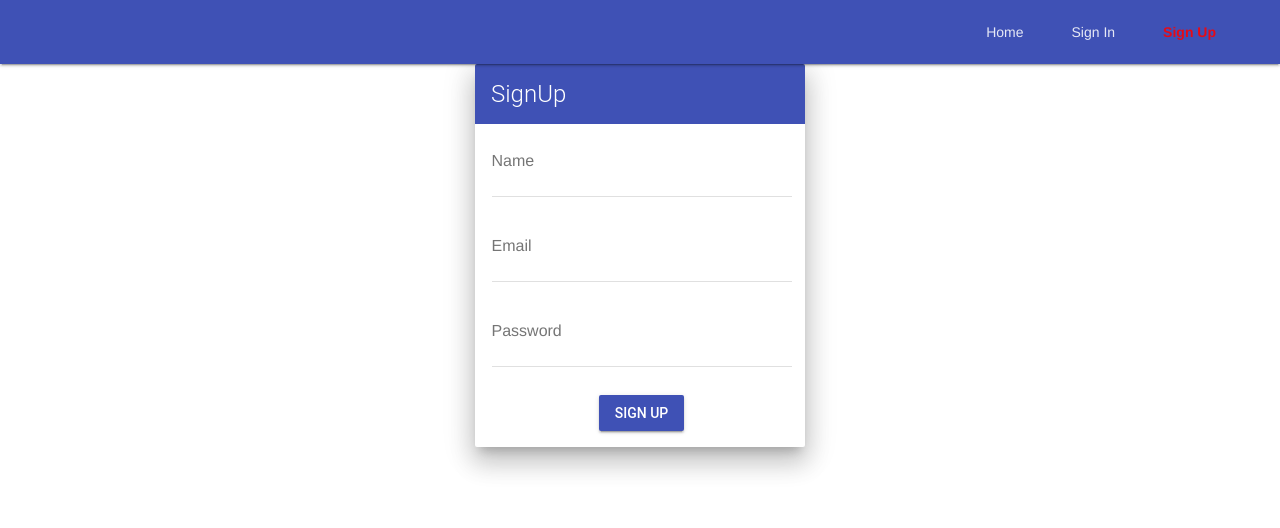
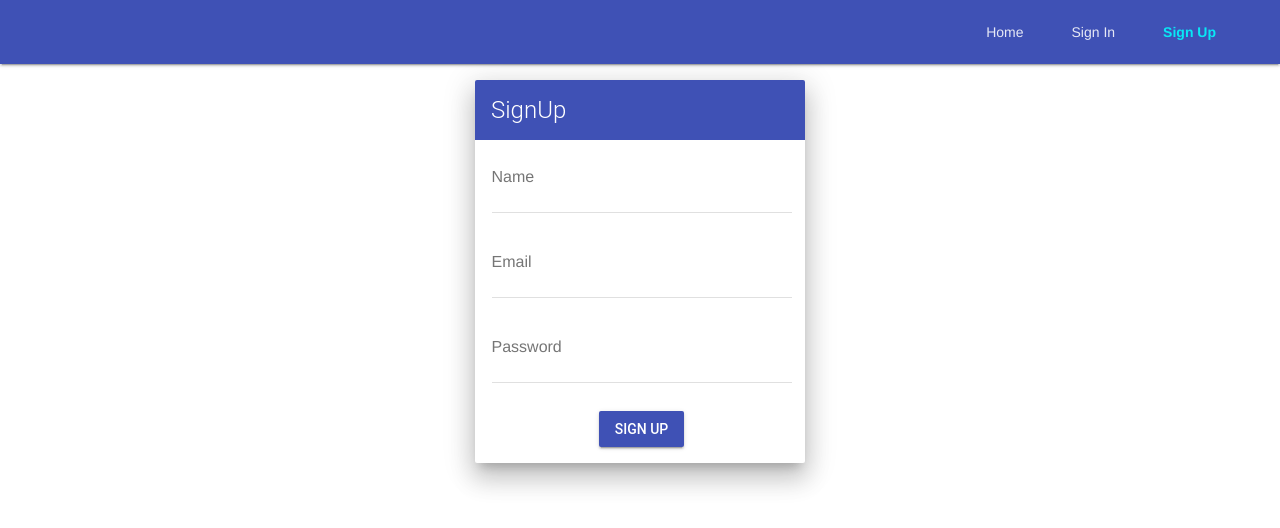
Before and after one commit to jeremiahogutu/social-network, a React (Create React App) app in the folder social-front-end/: page /signup in a window 1280 px wide. Shown: the top 528 px of the page. Built offline with nearby package versions, Linux system fonts and the light colour scheme.

Commit message:
fixed highlighting but will need a better color

```diff
--- a/social-front-end/src/App.js
+++ b/social-front-end/src/App.js
@@ -10,7 +10,7 @@ const App = () => (
             <div className="mdl-layout__header-row">
                 {/*Title*/}
                 {isAuthenticated() && (
-                <NavLink style={{textDecoration: "none", color: "#fff"}} to={`/user/${isAuthenticated().user._id}`}>
+                <NavLink style={{textDecoration: "none", color: "#fff"}} to={`/user/${isAuthenticated().user._id}`} activeStyle={{fontWeight: "bold", color: "cyan"}}>
                     <span
                         className="mdl-layout-title">{isAuthenticated() ? `${isAuthenticated().user.name}'s profile` : "Social Network"}</span>
                 </NavLink>
@@ -19,15 +19,15 @@ const App = () => (
                 <div className="mdl-layout-spacer"/>
                 {/*Navigation. We hide it in small screens.*/}
                 <nav className="mdl-navigation mdl-layout--large-screen-only">
-                    <NavLink className="mdl-navigation__link" to="/" activeStyle={{fontWeight: "bold", color: "red"}}
+                    <NavLink className="mdl-navigation__link" to="/" activeStyle={{fontWeight: "bold", color: "cyan"}}
                              exact={true}>Home</NavLink>
 
                     {!isAuthenticated() && (
                         <>
                             <NavLink className="mdl-navigation__link" to="/signin"
-                                     activeStyle={{fontWeight: "bold", color: "red"}}>Sign In</NavLink>
+                                     activeStyle={{fontWeight: "bold", color: "cyan"}}>Sign In</NavLink>
                             <NavLink className="mdl-navigation__link" to="/signup"
-                                     activeStyle={{fontWeight: "bold", color: "red"}}>Sign Up</NavLink>
+                                     activeStyle={{fontWeight: "bold", color: "cyan"}}>Sign Up</NavLink>
                         </>
                     )}
                     {isAuthenticated() && (
@@ -43,14 +43,14 @@ const App = () => (
         <div className="mdl-layout__drawer" onClick={close}>
             <span className="mdl-layout-title">Social Network</span>
             <nav className="mdl-navigation">
-                <NavLink className="mdl-navigation__link" to="/" activeStyle={{fontWeight: "bold", color: "red"}}
+                <NavLink className="mdl-navigation__link" to="/" activeStyle={{fontWeight: "bold", color: "cyan"}}
                          exact={true}>Home</NavLink>
                 {!isAuthenticated() && (
                     <>
                         <NavLink className="mdl-navigation__link" to="/signin"
-                                 activeStyle={{fontWeight: "bold", color: "red"}}>Sign In</NavLink>
+                                 activeStyle={{fontWeight: "bold", color: "cyan"}}>Sign In</NavLink>
                         <NavLink className="mdl-navigation__link" to="/signup"
-                                 activeStyle={{fontWeight: "bold", color: "red"}}>Sign Up</NavLink>
+                                 activeStyle={{fontWeight: "bold", color: "cyan"}}>Sign Up</NavLink>
                     </>
                 )}
                 {isAuthenticated() && (
--- a/social-front-end/src/components/user/Signup.js
+++ b/social-front-end/src/components/user/Signup.js
@@ -104,7 +104,7 @@ class Signup extends Component {
     render() {
         const {name, email, password, error, signUpSuccess} = this.state;
         return (
-            <div className='mdl-grid mdl-grid--no-spacing' style={{display: 'flex', justifyContent: 'center'}}>
+            <div className='mdl-grid' style={{display: 'flex', justifyContent: 'center'}}>
                 <div className="mdl-cell mdl-cell--12-col mdl-cell--8-col-tablet mdl-cell--4-col-phone" style={{display: signUpSuccess ? "flex" : "none", justifyContent: 'center', padding: '20px 0'}}>New account is successfully created. Please sign in</div>
                 <div className="mdl-cell mdl-cell--12-col mdl-cell--8-col-tablet mdl-cell--4-col-phone">
                     {this.signUpForm(name, email, password, error)}
```
